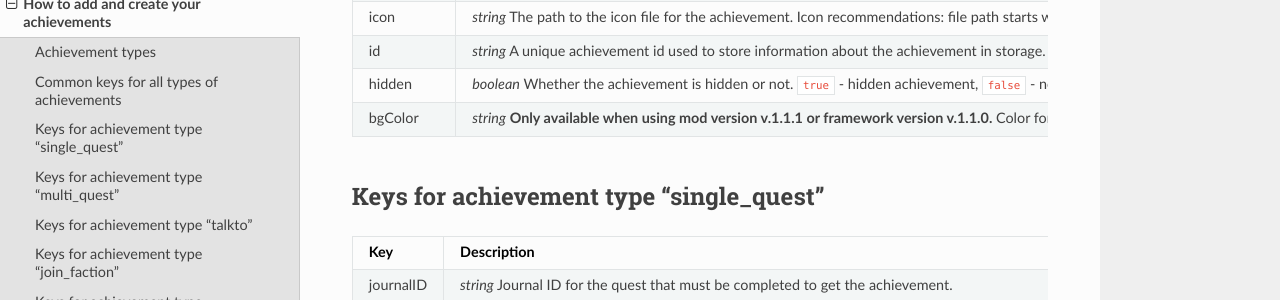
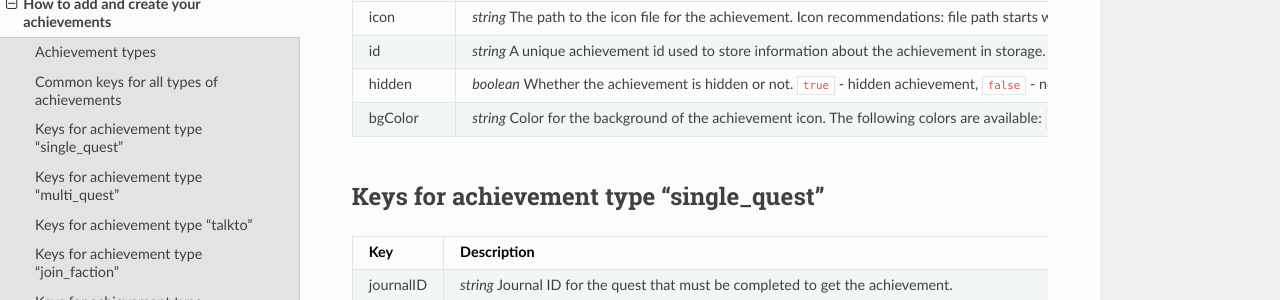
Before and after one commit to caz1que/OMW-Achievements, a Sphinx documentation site: the page built from docs/create-your-achievements.md, in a window 1280 px wide and 900 px high, scrolled down 662 px. Shown: the part 149-449 px from the top of the window. Built offline with Sphinx 7.4.7 and the Read the Docs theme 3.1.0, drawn with Linux system fonts in a browser that asks for light colours.

Commit message:
fix: fix docs

```diff
--- a/docs/create-your-achievements.md
+++ b/docs/create-your-achievements.md
@@ -29,7 +29,7 @@ The following types of achievements are available:
 | icon        | *string* The path to the icon file for the achievement. Icon recommendations: file path starts with `Icons\MAC`, .dds format, resolution 64x64 pixels                                    |
 | id          | *string* A unique achievement id used to store information about the achievement in storage. Must be different from the id of all other achievements (including Collection achievements) |
 | hidden      | *boolean* Whether the achievement is hidden or not. `true` - hidden achievement, `false` - not hidden achievement.                                                                       |
-| bgColor      | *string* **Only available when using mod version v.1.1.1 or framework version v.1.1.0.** Color for the background of the achievement icon. The following colors are available: `yellow`, `red`, `blue`, `green`, `aqua`, `purple`. If the key is not used, the default color will be `yellow`.                                                                     |
+| bgColor      | *string* Color for the background of the achievement icon. The following colors are available: `yellow`, `red`, `blue`, `green`, `aqua`, `purple`. If the key is not used, the default color will be `yellow`.                                                                     |
 
 <br>
 
```
